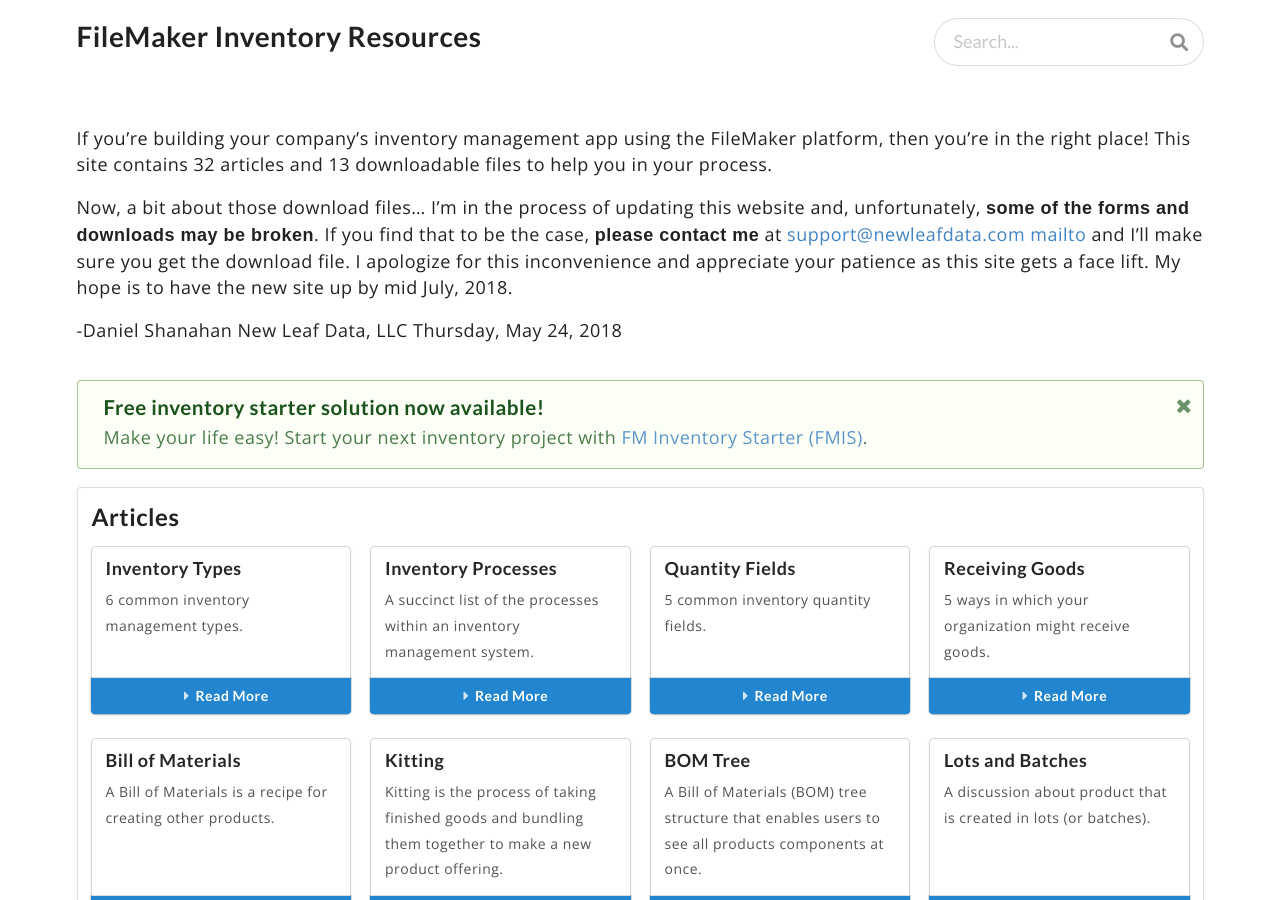
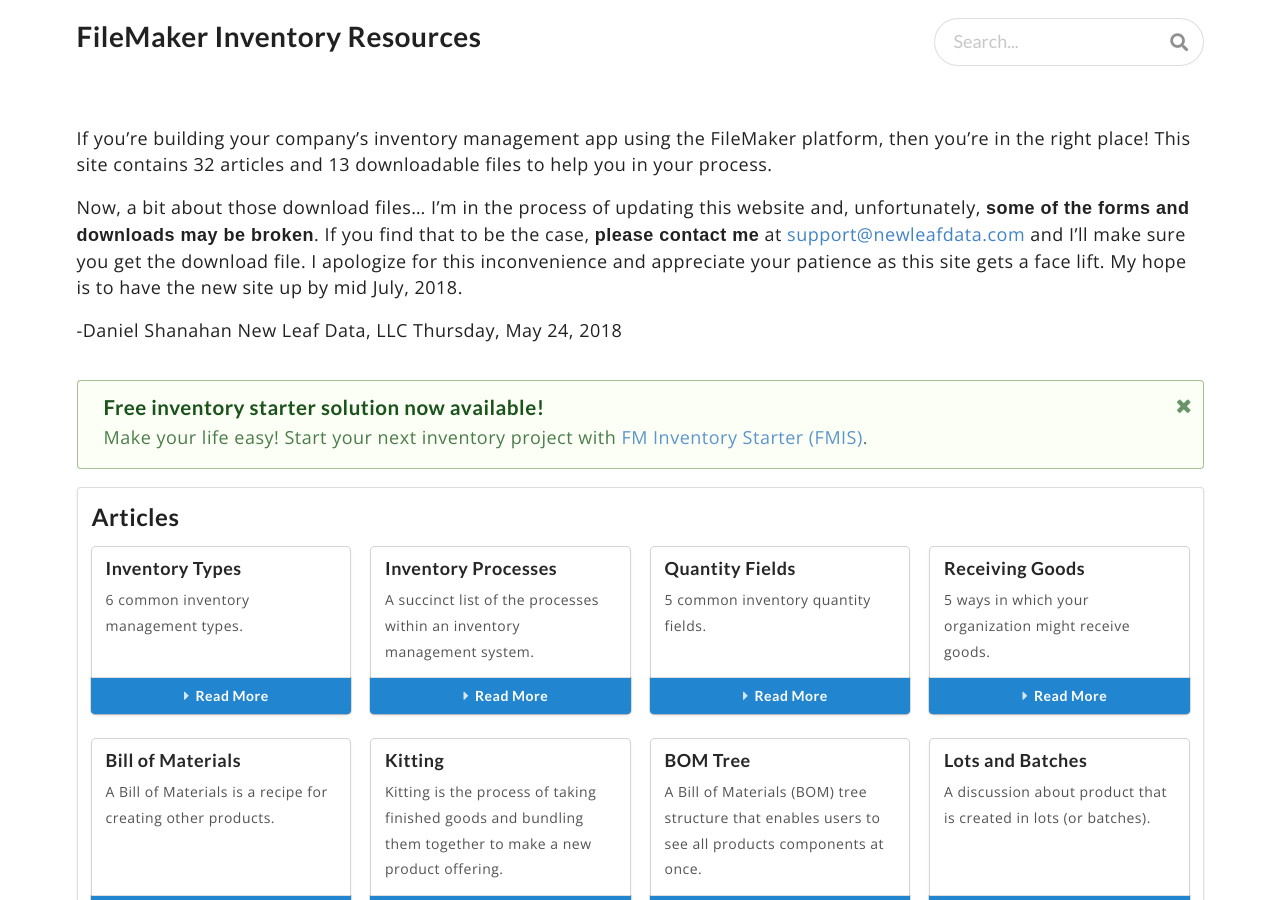
Before and after one commit to danielshanahan/FileMakerInventoryResources, a Jekyll site: the page built from index.md, in a window 1280 px wide and 900 px high. Built offline with Jekyll 4.4.1, drawn with Linux system fonts in a browser that asks for light colours; nearby versions of some CDN libraries.

Commit message:
Update index.md

```diff
--- a/index.md
+++ b/index.md
@@ -3,7 +3,7 @@
 ---
 If you're building your company's inventory management app using the FileMaker platform, then you're in the right place!  This site contains 32 articles and 13 downloadable files to help you in your process.
 
-Now, a bit about those download files... I'm in the process of updating this website and, unfortunately, **some of the forms and downloads may be broken**.  If you find that to be the case, **please contact me** at <support@newleafdata.com> [mailto](mailto:support@newleafdata.com) and I'll make sure you get the download file.  I apologize for this inconvenience and appreciate your patience as this site gets a face lift.  My hope is to have the new site up by mid July, 2018.
+Now, a bit about those download files... I'm in the process of updating this website and, unfortunately, **some of the forms and downloads may be broken**.  If you find that to be the case, **please contact me** at <support@newleafdata.com> and I'll make sure you get the download file.  I apologize for this inconvenience and appreciate your patience as this site gets a face lift.  My hope is to have the new site up by mid July, 2018.
 
 -Daniel Shanahan
 New Leaf Data, LLC
```
